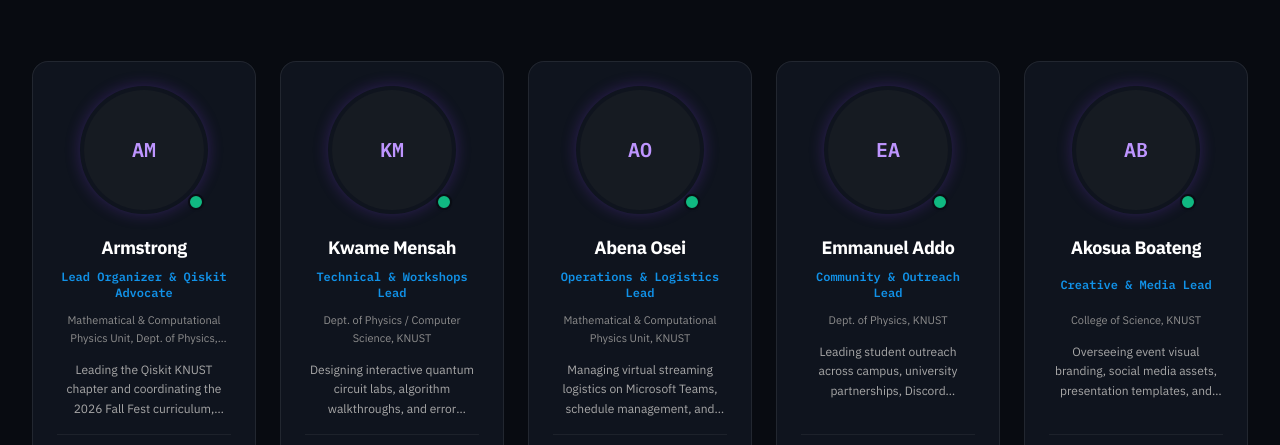
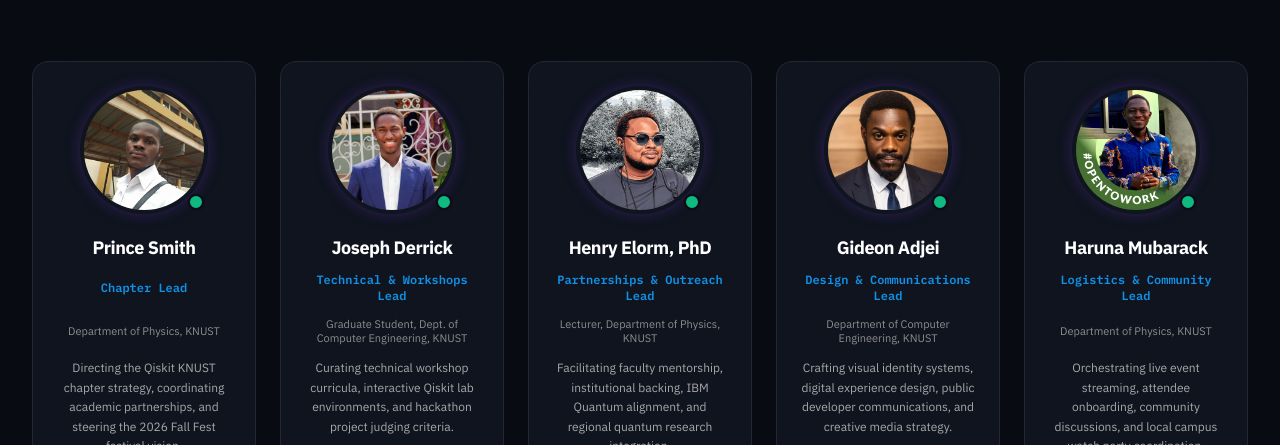
Before and after one commit to Armstrong66/qiskit-fall-fest-knust-2026, an Astro site in the folder web/: page / in a window 1280 px wide. Shown: the part 5793-6238 px from the top of the page. Built offline with nearby package versions, Linux system fonts and the light colour scheme; Astro itself is replaced by a stand-in of ours.

Commit message:
Update official Luma registration link and team organizers info with headshots

```diff
--- a/web/src/components/Team.astro
+++ b/web/src/components/Team.astro
@@ -57,19 +57,21 @@ import SectionHeading from './ui/SectionHeading.astro';
             </h3>
 
             <!-- Role Badge / Title -->
-            <div class="min-h-[38px] flex items-center justify-center">
+            <div class="min-h-[44px] flex items-center justify-center">
               <span class="text-xs font-mono font-semibold text-quantum-cyan leading-snug">
                 {member.role}
               </span>
             </div>
 
             <!-- Department / Unit -->
-            <p class="text-[11px] text-carbon-400 font-sans mt-2 mb-3 line-clamp-2 leading-relaxed">
-              {member.department}
-            </p>
+            <div class="min-h-[36px] flex items-center justify-center mt-1 mb-2">
+              <p class="text-[11px] text-carbon-400 font-sans line-clamp-2 leading-tight">
+                {member.department}
+              </p>
+            </div>
 
             <!-- Bio snippet -->
-            <p class="text-xs text-carbon-300 leading-relaxed font-normal line-clamp-3 mb-4">
+            <p class="text-xs text-carbon-300 leading-relaxed font-normal line-clamp-3 mb-4 min-h-[54px] flex items-center justify-center">
               {member.bio}
             </p>
 
--- a/web/src/data/team.json
+++ b/web/src/data/team.json
@@ -3,69 +3,63 @@
   "sectionSubtitle": "The student leaders and quantum researchers bringing Qiskit Fall Fest 2026 to KNUST.",
   "organizers": [
     {
-      "id": "armstrong",
-      "name": "Armstrong",
-      "role": "Lead Organizer & Qiskit Advocate",
-      "department": "Mathematical & Computational Physics Unit, Dept. of Physics, KNUST",
-      "bio": "Leading the Qiskit KNUST chapter and coordinating the 2026 Fall Fest curriculum, hackathons, and IBM Quantum relations.",
-      "image": "/assets/knust/organizers/armstrong.png",
-      "initials": "AM",
+      "id": "prince-smith",
+      "name": "Prince Smith",
+      "role": "Chapter Lead",
+      "department": "Department of Physics, KNUST",
+      "bio": "Directing the Qiskit KNUST chapter strategy, coordinating academic partnerships, and steering the 2026 Fall Fest festival vision.",
+      "image": "/assets/knust/organizers/prince_sheadshot.jpg",
+      "initials": "PS",
       "socials": {
-        "linkedin": "https://linkedin.com",
-        "twitter": "https://x.com",
-        "github": "https://github.com"
+        "linkedin": "https://www.linkedin.com/in/prince-smith-9bb017228/"
       }
     },
     {
-      "id": "technical-lead",
-      "name": "Kwame Mensah",
+      "id": "joseph-derrick",
+      "name": "Joseph Derrick",
       "role": "Technical & Workshops Lead",
-      "department": "Dept. of Physics / Computer Science, KNUST",
-      "bio": "Designing interactive quantum circuit labs, algorithm walkthroughs, and error mitigation problem sets.",
-      "image": "/assets/knust/organizers/kwame.png",
-      "initials": "KM",
+      "department": "Graduate Student, Dept. of Computer Engineering, KNUST",
+      "bio": "Curating technical workshop curricula, interactive Qiskit lab environments, and hackathon project judging criteria.",
+      "image": "/assets/knust/organizers/joseph_sheadshot.jpg",
+      "initials": "JD",
       "socials": {
-        "linkedin": "https://linkedin.com",
-        "github": "https://github.com"
+        "linkedin": "https://www.linkedin.com/in/joseph-derrick-anane-nti"
       }
     },
     {
-      "id": "operations-lead",
-      "name": "Abena Osei",
-      "role": "Operations & Logistics Lead",
-      "department": "Mathematical & Computational Physics Unit, KNUST",
-      "bio": "Managing virtual streaming logistics on Microsoft Teams, schedule management, and participant support.",
-      "image": "/assets/knust/organizers/abena.png",
-      "initials": "AO",
+      "id": "henry-elorm",
+      "name": "Henry Elorm, PhD",
+      "role": "Partnerships & Outreach Lead",
+      "department": "Lecturer, Department of Physics, KNUST",
+      "bio": "Facilitating faculty mentorship, institutional backing, IBM Quantum alignment, and regional quantum research integration.",
+      "image": "/assets/knust/organizers/henry_sheadshot.jpg",
+      "initials": "HE",
       "socials": {
-        "linkedin": "https://linkedin.com",
-        "twitter": "https://x.com"
+        "linkedin": "https://www.linkedin.com/in/henry-quarshie-853959b0/"
       }
     },
     {
-      "id": "community-lead",
-      "name": "Emmanuel Addo",
-      "role": "Community & Outreach Lead",
-      "department": "Dept. of Physics, KNUST",
-      "bio": "Leading student outreach across campus, university partnerships, Discord onboarding, and team formation.",
-      "image": "/assets/knust/organizers/emmanuel.png",
-      "initials": "EA",
+      "id": "gideon-adjei",
+      "name": "Gideon Adjei",
+      "role": "Design & Communications Lead",
+      "department": "Department of Computer Engineering, KNUST",
+      "bio": "Crafting visual identity systems, digital experience design, public developer communications, and creative media strategy.",
+      "image": "/assets/knust/organizers/gideon_sheadshot.jpg",
+      "initials": "GA",
       "socials": {
-        "linkedin": "https://linkedin.com",
-        "twitter": "https://x.com"
+        "linkedin": "https://www.linkedin.com/in/gideonadjei/"
       }
     },
     {
-      "id": "design-lead",
-      "name": "Akosua Boateng",
-      "role": "Creative & Media Lead",
-      "department": "College of Science, KNUST",
-      "bio": "Overseeing event visual branding, social media assets, presentation templates, and digital media production.",
-      "image": "/assets/knust/organizers/akosua.png",
-      "initials": "AB",
+      "id": "haruna-mubarack",
+      "name": "Haruna Mubarack",
+      "role": "Logistics & Community Lead",
+      "department": "Department of Physics, KNUST",
+      "bio": "Orchestrating live event streaming, attendee onboarding, community discussions, and local campus watch party coordination.",
+      "image": "/assets/knust/organizers/haruna_sheadshot.jpg",
+      "initials": "HM",
       "socials": {
-        "linkedin": "https://linkedin.com",
-        "twitter": "https://x.com"
+        "linkedin": "https://www.linkedin.com/in/haruna-mubarack-947973218/"
       }
     }
   ]
--- a/web/src/site.config.ts
+++ b/web/src/site.config.ts
@@ -24,7 +24,7 @@ export const siteConfig = {
     localMeetupNote: "Informal campus watch parties and lab hackathons at KNUST Physics Unit for Kumasi-based participants.",
   },
   links: {
-    register: "https://lu.ma/qff-knust-2026", // Luma event registration URL
+    register: "https://luma.com/b5udyp52", // Luma event registration URL
     discordInviteVisible: false, // If false, displays copy explaining invite is sent post-registration
     discordInviteUrl: "https://discord.gg/example-knust-qiskit", // Activated only if discordInviteVisible is true
     email: "qiskit.knust@gmail.com",
```
Also changed, not shown: docs/EVENT_INFO.md (+1 -1 lines), web/public/assets/knust/organizers/gideon_sheadshot.jpg (added), web/public/assets/knust/organizers/haruna_sheadshot.jpg (added), web/public/assets/knust/organizers/henry_sheadshot.jpg (added), web/public/assets/knust/organizers/joseph_sheadshot.jpg (added), web/public/assets/knust/organizers/prince_sheadshot.jpg (added).
